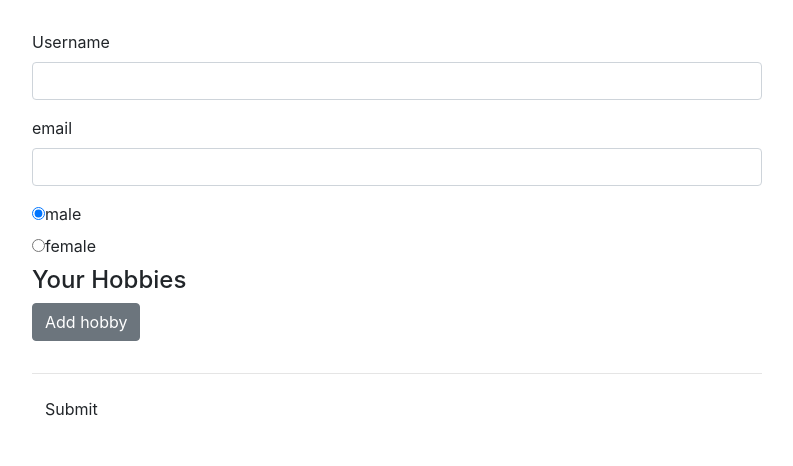
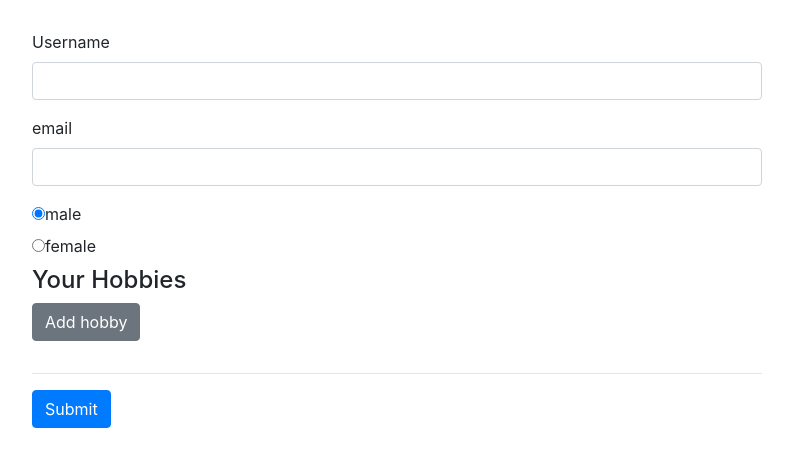
Before and after one commit to ddeveloper72/Angular-Handling-Forms-pt2, an Angular app: page / in a window 1280 px wide. Shown: the top 466 px of the page, without its empty margins (53-846 px from the left). Built offline with nearby package versions, Linux system fonts and the light colour scheme.

Commit message:
Updated button color to make it visible.

```diff
--- a/src/app/app.component.html
+++ b/src/app/app.component.html
@@ -49,7 +49,7 @@
         *ngIf="!signupForm.valid && signupForm.touched" class="help-block">Please enter
           valid data.</span>
           <hr>
-        <button class="btn btn-default" type="submit">Submit</button>
+        <button class="btn btn-primary" type="submit">Submit</button>
       </form>
     </div>
   </div>
```
